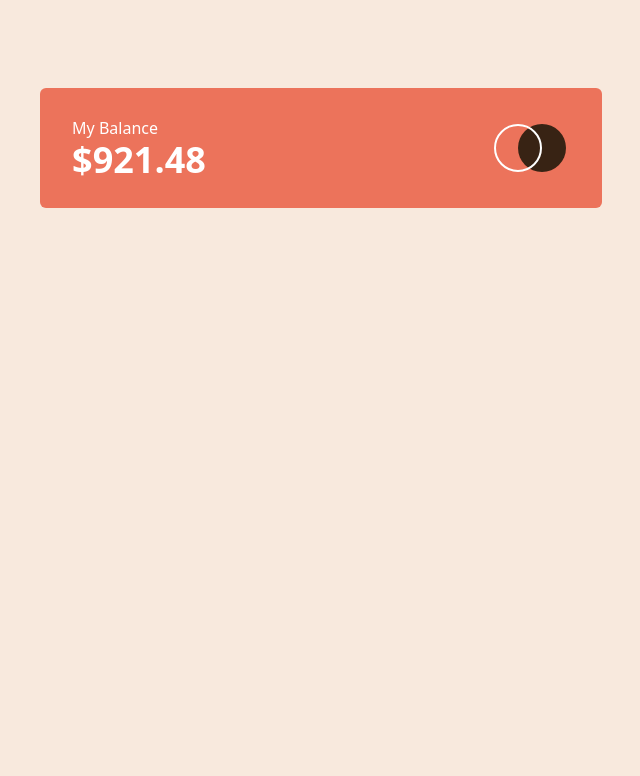
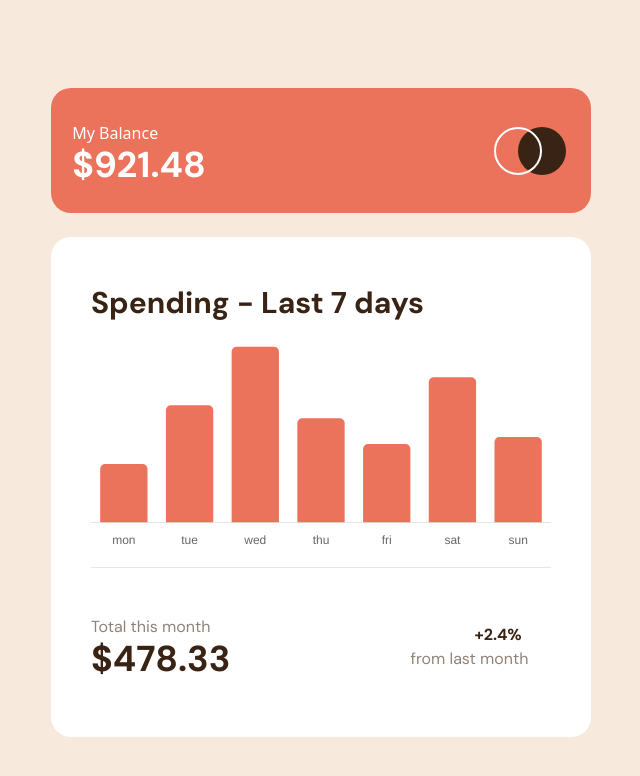
Before and after one commit to MundiaNderi/expenses, a website: page index.html in a window 1280 px wide. Shown: the whole page, without its empty margins (319-959 px from the left). Drawn offline with nearby package versions, Linux system fonts and the light colour scheme.

Commit message:
Chart expenses card

```diff
--- a/index.html
+++ b/index.html
@@ -21,15 +21,17 @@
     <title>Frontend Mentor | Expenses chart component</title>
   </head>
   <body class="bg-cream">
-    <div class="mx-4 my-16 justify-center items-center flex md:my-45 md:mx-96">
+    <div
+      class="mx-4 my-16 justify-center items-center flex flex-col md:my-45 md:mx-96"
+    >
       <!--balance-->
-      <div class="balance flex flex-row bg-redBalance rounded-md mt-6">
+      <div class="balance flex flex-row bg-redBalance items-center justify-center mt-6">
         <div>
-          <p class="text-white text-base font-normal mt-5 ml-5 md:mt-7 md:ml-8">
+          <p class="text-white text-xs md:text-base font-normal mt-5 ml-5 md:mt-7 md:ml-8">
             My Balance
           </p>
           <p
-            class="text-white font-dm-sans font-bold text-4xl ml-5 mb-5 md:ml-8 md:mb-6"
+            class="text-white font-dmSans font-bold text-lg md:text-4xl ml-5 mb-5 md:ml-8 md:mb-6"
           >
             $921.48
           </p>
@@ -50,7 +52,41 @@
       </div>
 
       <!--Bar chart card-->
-      <div class="bar"></div>
+      <div class="bg-white mt-6 mx-10 py-4 card">
+        <h1 class="font-bold font-dmSans text-xl md:text-3xl text-darkBrown ml-7 mr-14 md:ml-10 md:mr-36 mt-6 md:mt-8">
+          Spending - Last 7 days
+        </h1>
+
+        <div>
+          <div class="mx-10">
+            <canvas id="myChart"></canvas>
+          </div>
+          <hr class="bg-hrCream  mt-4 mb-4 mx-5 md:mx-10" />
+          <div class="balance flex flex-row items-center">
+            <div class="price">
+              <p class="ml-5 md:ml-10 font-dmSans text-base text-mediumBrown md:mr-10">Total this month</p>
+              <p
+                class="text-darkBrown ml-5 md:ml-10 font-dmSans text-3xl md:text-4xl font-bold "
+              >
+                $478.33
+              </p>
+            </div>
+            <div class="details">
+              <p
+                class="text-darkBrown font-dmSans text-base font-bold md:ml-56 md:mr-10 ml-32"
+              >
+                +2.4%
+              </p>
+              <p
+                class="font-dmSans text-base text-mediumBrown md:ml-40 md:mr-10 ml-16"
+              >
+                from last month
+              </p>
+            </div>
+        </div>
+      </div>
     </div>
+    <script src="https://cdn.jsdelivr.net/npm/chart.js"></script>
+    <script src="script.js"></script>
   </body>
 </html>
--- a/input.css
+++ b/input.css
@@ -1,3 +1,40 @@
 @tailwind base;
 @tailwind components;
 @tailwind utilities;
+
+/* bars */
+#my-chart #my-red-bars rect {
+    fill: #EC755D !important;
+    border-radius: 5px !important;
+}
+
+
+@media(min-width: 756px) {
+.card {
+        width: 540px;
+        height: 500px;
+        flex-shrink: 0;
+        border-radius: 20px;
+    }
+
+    .balance {
+        border-radius: 20px;
+        width: 540px;
+        height: 125px;
+    }
+}
+
+@media(max-width: 480px) {
+
+    .balance {
+        width: 343px;
+        height: 97px;
+        border-radius: 10px;
+    }
+
+    .card {
+        width: 343px;
+        height: 400px;
+        border-radius: 10px;
+    }
+}
--- a/package.json
+++ b/package.json
@@ -23,5 +23,8 @@
     "autoprefixer": "^10.4.16",
     "postcss": "^8.4.32",
     "tailwindcss": "^3.4.0"
+  },
+  "dependencies": {
+    "chart.js": "^4.4.1"
   }
 }
--- /dev/null
+++ b/script.js
@@ -0,0 +1,47 @@
+// Fetch the data
+fetch('./data.json')
+  .then(response => response.json())
+  .then(data => {
+    const days = data.map(item => item.day);
+    const amounts = data.map(item => item.amount);
+
+    // Create the chart
+    const ctx = document.getElementById("myChart").getContext("2d");
+    new Chart(ctx, {
+      type: 'bar',
+      data: {
+        labels: days,
+        datasets: [{
+          data: amounts,
+          backgroundColor: 'hsla(10, 79%, 64%, 1)',
+          hoverBackgroundColor: 'hsla(186, 49%, 80%, 1)',
+          borderRadius: 5,
+          id: 'my-red-bars'
+        }]
+      },
+      options: {
+        scales: {
+          y: {
+            display: false
+          },
+          x: {
+            grid: {
+              display: false // Hide x-axis grid lines
+            }
+          }
+        },
+        plugins: {
+          legend: {
+            display: false
+          },
+          tooltip: {
+            backgroundColor: 'hsla(25, 47%, 15%, 1)',
+            titleFont: {
+              size: 18,
+            },
+        },
+      },
+    }
+    });
+  })
+  .catch(error => console.log('Error fetching data:', error));
--- a/tailwind.config.js
+++ b/tailwind.config.js
@@ -3,7 +3,7 @@ module.exports = {
   content: ["./*.html"],
   theme: {
     screens : {
-      sm: '375px',
+      sm: '480px',
       md: '768px',
       lg: '976px',
       xl: '1440px'
@@ -16,11 +16,13 @@ module.exports = {
         mediumBrown: 'hsl(28, 10%, 53%)',
         cream: 'hsl(27, 66%, 92%)',
         paleOrange: 'hsl(33, 100%, 98%)',
-        redBalance: 'hsla(10, 79%, 64%, 1)'
+        redBalance: 'hsla(10, 79%, 64%, 1)',
+        hrCream: 'hsla(27, 66%, 92%, 1)',
+        mediumBrown: 'hsla(27, 10%, 52%, 1)'
       },
       textColor: ['responsive', 'hover', 'focus', 'group-hover'],
       fontFamily: {
-        redhat: ['DM Sans', 'sans-serif'],
+        dmSans: ['DM Sans', 'sans-serif'],
     },
   },
   plugins: [],
```
Also changed, not shown: css/main.css, 1 other file.
